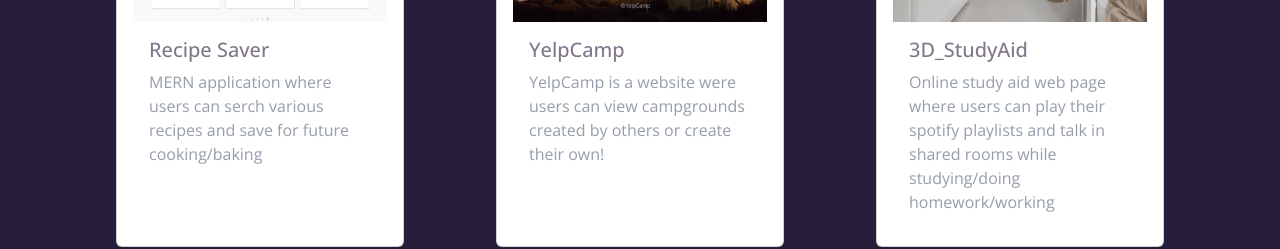
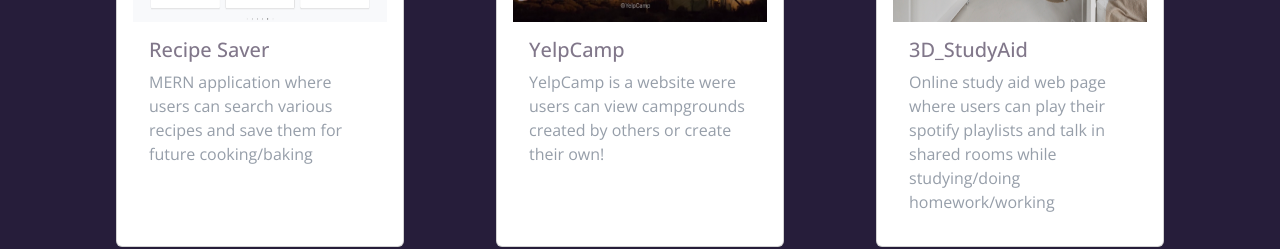
Before and after one commit to BryanBH/React-Portfolio, a React (Create React App) app in the folder portfolio/: page /portfolio in a window 1280 px wide. Shown: the part 315-564 px from the top of the page. Built offline with nearby package versions, Linux system fonts and the light colour scheme.

Commit message:
recipe-saver typo

```diff
--- a/portfolio/src/data/reposData.js
+++ b/portfolio/src/data/reposData.js
@@ -5,7 +5,7 @@
 const repos = [
   {
     name: "Recipe Saver",
-    shortDescription: "MERN application where users can serch various recipes and save for future cooking/baking",
+    shortDescription: "MERN application where users can search various recipes and save them for future cooking/baking",
     description: "Recipe Saver utilizes the Spoonacular recipe api to allow user to search for recipes in three different ways: Cuisine, Food type (i.e. pasta, pizza, etc.) and by various diets. The application is built with redux allowing for global state management of the application.",
     img: recipeSaver,
     url:"https://recipe-saver-bh.herokuapp.com/",
```
